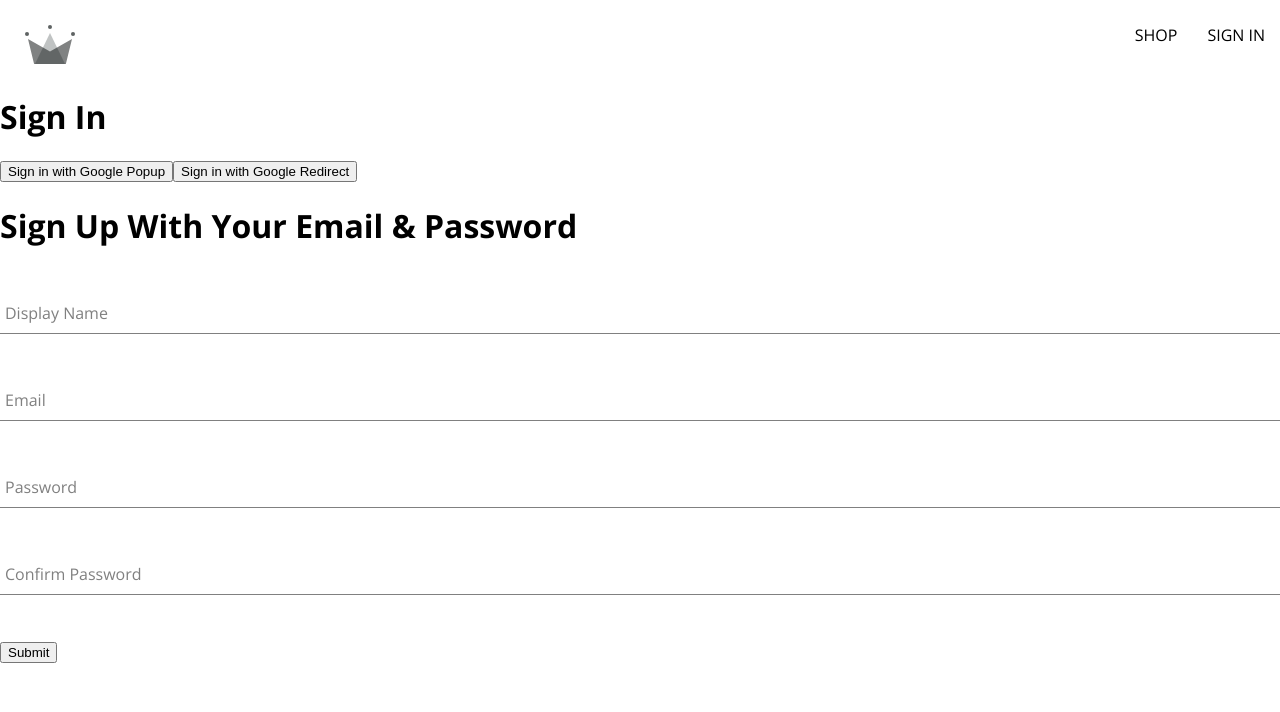
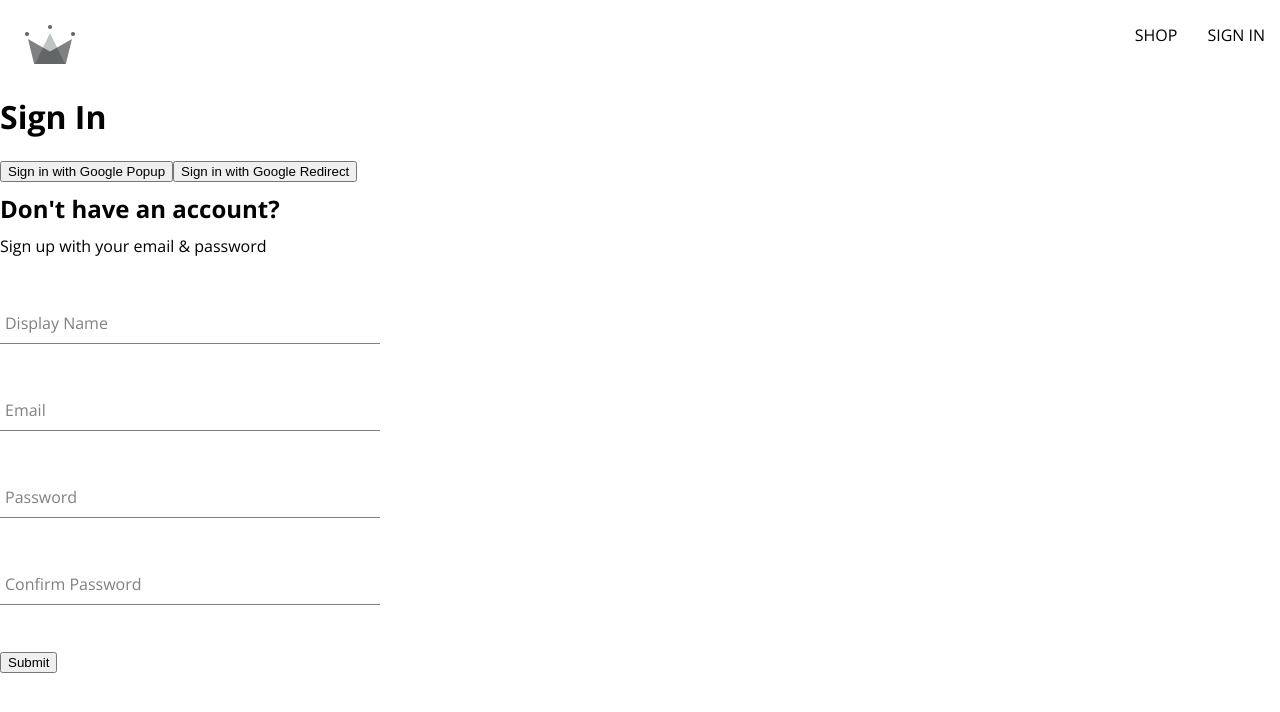
Before and after one commit to Chiewy23/crwn-clothing, a React (Create React App) app: page /sign-in in a window 1280 px wide. Shown: the top 712 px of the page. Built offline with nearby package versions, Linux system fonts and the light colour scheme.

Commit message:
Styling applied to sign-up form.

```diff
--- a/src/components/sign-up-form/sign-up-form.components.jsx
+++ b/src/components/sign-up-form/sign-up-form.components.jsx
@@ -2,6 +2,8 @@
 import { createAuthUserWithEmailAndPassword, createUserDocumentFromAuth } from "../../utilities/firebase/firebase.utils";
 
 import FormInput from "../form-input/form-input.component";
+
+import "./sign-up-form.styles.scss";
 
 const defaultFormFields = {
     displayName: "",
@@ -48,8 +50,9 @@
     }
 
     return (
-        <div>
-            <h1>Sign Up With Your Email & Password</h1>
+        <div className="sign-up-container">
+            <h2>Don't have an account?</h2>
+            <span>Sign up with your email & password</span>
             <form onSubmit={handleSubmit}>
                 <FormInput label="Display Name" type="text" required onChange={handleChange} name="displayName" value={displayName} />
                 <FormInput label="Email" type="email" required onChange={handleChange} name="email" value={email} />
--- /dev/null
+++ b/src/components/sign-up-form/sign-up-form.styles.scss
@@ -0,0 +1,9 @@
+.sign-up-container {
+    display: flex;
+    flex-direction: column;
+    width: 380px;
+
+    h2 {
+        margin: 10px 0;
+    }
+}
```
